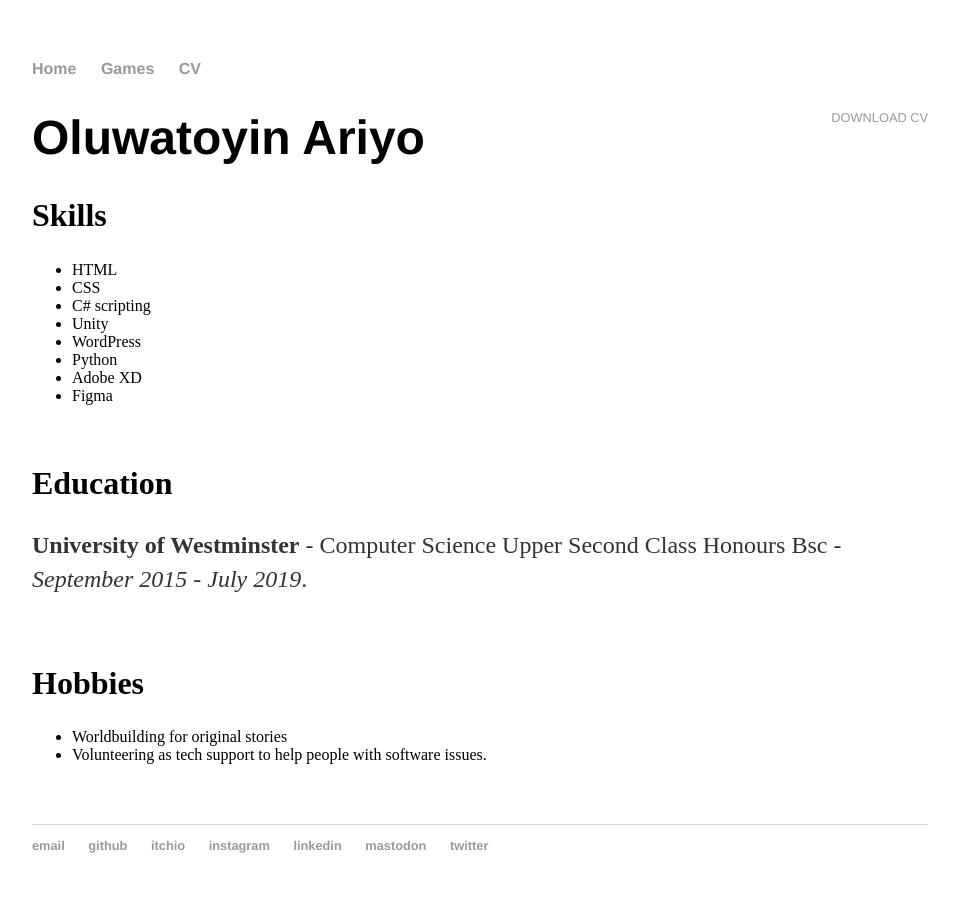
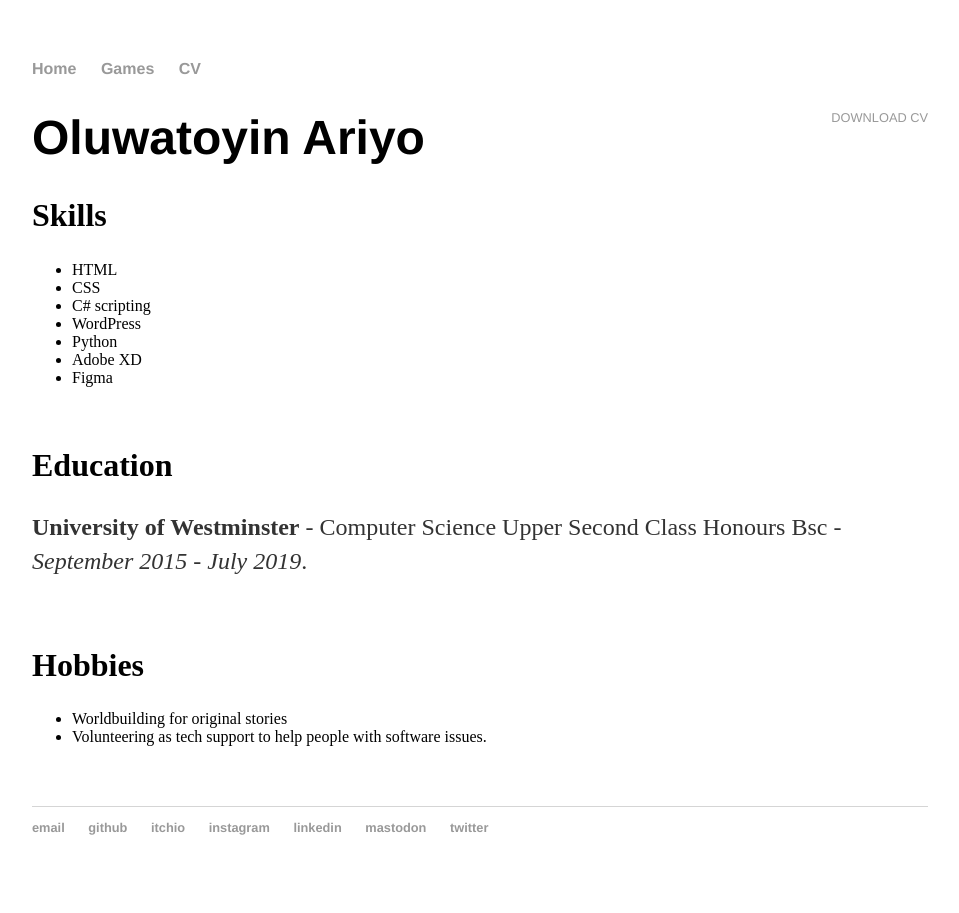
Before and after one commit to toyinariyo/toyinariyo.github.io, a Jekyll site: the page built from CV/index.html, in a window 1280 px wide. Shown: the whole page, without its empty margins (160-1119 px from the left). Built offline with Jekyll 4.4.1, drawn with Linux system fonts in a browser that asks for light colours.

Commit message:
Remove Unity from skills

```diff
--- a/CV/index.html
+++ b/CV/index.html
@@ -11,7 +11,6 @@ title: Oluwatoyin Ariyo CV
      <li>HTML</li>
      <li>CSS</li>
      <li>C# scripting</li>
-     <li>Unity</li>
      <li>WordPress</li>
      <li>Python</li>
      <li>Adobe XD</li>
```
